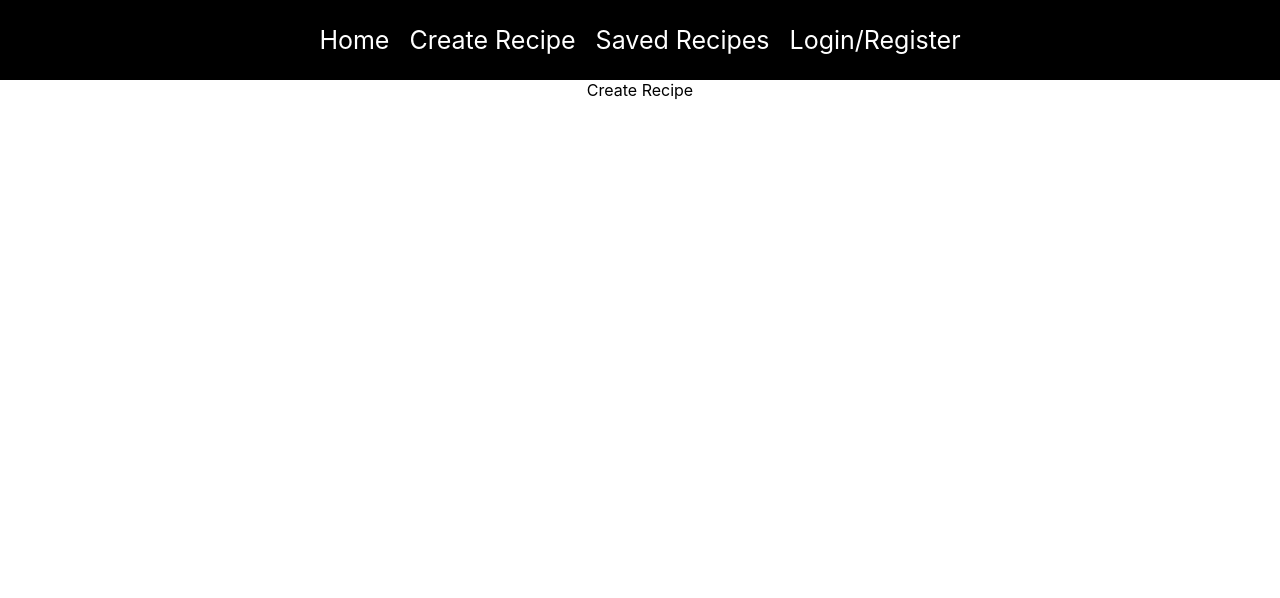
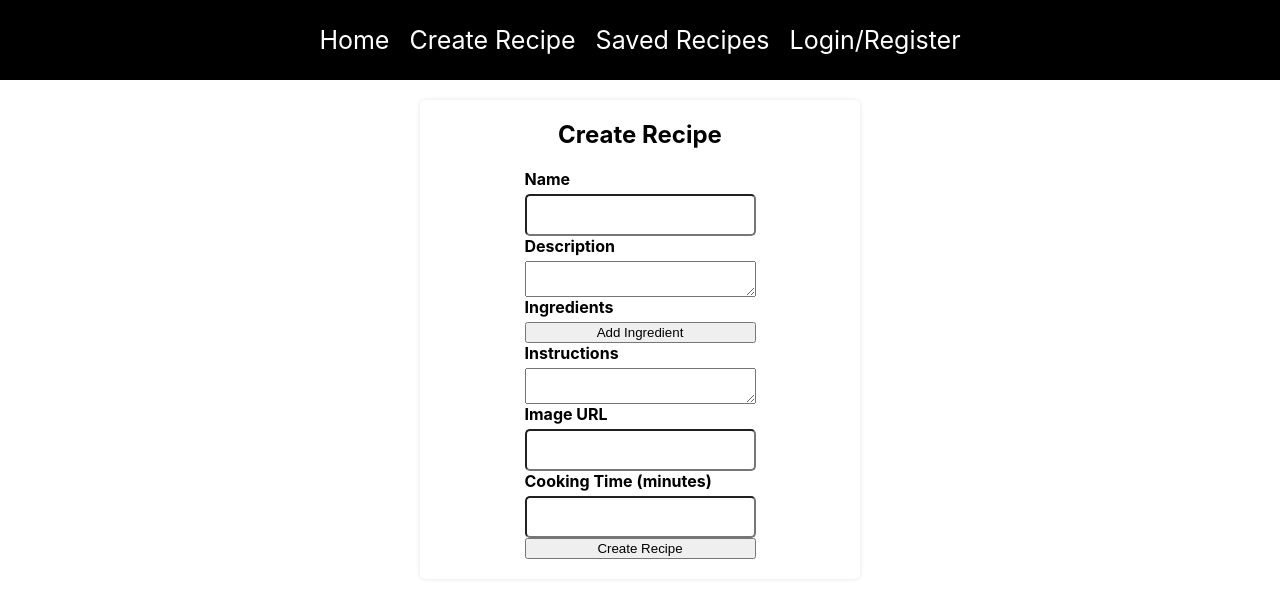
Before and after one commit to ShahinHemat/MERN-recipeApp-front, a React (Create React App) app: page /create-recipe in a window 1280 px wide. Shown: the top 598 px of the page. Built offline with nearby package versions, Linux system fonts and the light colour scheme.

Commit message:
Main functionality almost done

```diff
--- /dev/null
+++ b/src/hooks/useGetUserID.js
@@ -0,0 +1,3 @@
+export const useGetUserID = () => {
+    return window.localStorage.getItem("userID");
+};
--- a/src/pages/create-recipe.js
+++ b/src/pages/create-recipe.js
@@ -1,3 +1,82 @@
+import { useState, useRef } from "react";
+import axios from "axios";
+import { useGetUserID } from "../hooks/useGetUserID";
+import { useNavigate } from "react-router-dom";
+
 export const CreateRecipe = () => {
-    return <div>Create Recipe</div>
+    const userID = useGetUserID();
+
+    const [recipe, setRecipe] = useState({
+        name: "",
+        description: '',
+        ingredients: [],
+        instructions: '',
+        imageUrl: '',
+        cookingTime: 0,
+        userOwner: userID,
+    });
+
+    const navigate = useNavigate();
+
+    const handleChange = (e) => {
+        const { name, value } = e.target;
+        setRecipe({ ...recipe, [name]: value });
+    };
+
+    const handleIngredientChange = (e, idx) => {
+        const { value } = e.target;
+        const ingredients = recipe.ingredients;
+        ingredients[idx] = value;
+        setRecipe({ ...recipe, ingredients });
+    };
+
+    const ingredientRef = useRef(null);
+
+    const addIngredient = () => {
+        setRecipe({ ...recipe, ingredients: [...recipe.ingredients, ''] });
+        setTimeout(() => {
+            ingredientRef.current.focus();
+        }, 0);
+    };
+
+
+    const onSubmit = async (e) => {
+        e.preventDefault();
+        try {
+            await axios.post('http://localhost:3001/recipes', recipe);
+            alert('Recipe Created');
+            navigate('/');
+        } catch (err) {
+            console.error(err);
+        }
+    }
+
+    return (
+        <div className="create-recipe">
+            <h2>Create Recipe</h2>
+            <form onSubmit={onSubmit}>
+                <label htmlFor="name">Name</label>
+                <input type='text' id='name' name="name" onChange={handleChange} />
+                <label htmlFor="description">Description</label>
+                <textarea id='description' name='description' onChange={handleChange}></textarea>
+
+                <label htmlFor="ingredients">Ingredients</label>
+
+                {recipe.ingredients.map((ingredient, idx) => (
+                    <input key={idx} type='text' name='ingredients' value={ingredient} onChange={(e) => handleIngredientChange(e, idx)} ref={idx === recipe.ingredients.length - 1 ? ingredientRef : null} />
+                ))}
+
+                <button onClick={addIngredient} type='button'>Add Ingredient</button>
+
+                <label htmlFor="instructions">Instructions</label>
+                <textarea id="instructions" name="instructions" onChange={handleChange}></textarea>
+                <label htmlFor="imageUrl">Image URL</label>
+                <input type='text' id="imageUrl" name="imageUrl" onChange={handleChange} />
+                <label htmlFor="cookingTime">Cooking Time (minutes)</label>
+                <input type='number' id="cookingTime" name="cookingTime" onChange={handleChange} />
+
+                <button type="submit">Create Recipe</button>
+            </form>
+        </div>
+    );
 };
--- a/src/pages/home.js
+++ b/src/pages/home.js
@@ -1,3 +1,63 @@
+import { useState, useEffect } from "react";
+import axios from "axios";
+import { useGetUserID } from "../hooks/useGetUserID";
+
 export const Home = () => {
-    return <div>Home</div>
+    const [recipes, setRecipes] = useState([]);
+    const [savedRecipes, setSavedRecipes] = useState([]);
+
+    const userID = useGetUserID();
+
+    useEffect(() => {
+        const fetchRecipe = async () => {
+            try {
+                const response = await axios.get('http://localhost:3001/recipes');
+                setRecipes(response.data);
+            } catch (err) {
+                console.error(err);
+            }
+        };
+
+        const fetchSavedRecipe = async () => {
+            try {
+                const response = await axios.get(`http://localhost:3001/recipes/savedRecipes/ids${userID}`);
+                setSavedRecipes(response.data.savedRecipes);
+            } catch (err) {
+                console.error(err);
+            }
+        };
+
+        fetchRecipe();
+        fetchSavedRecipe();
+    }, []);
+
+    const saveRecipe = async (recipeID) => {
+        try {
+            const response = await axios.put('http://localhost:3001/recipes', {recipeID, userID});
+            console.log(response);
+        } catch (err) {
+            console.error(err);
+        }
+    };
+
+    return (
+        <div>
+            <h1>Recipes</h1>
+            <ul>
+                {recipes.map((recipe) => (
+                    <li key={recipe._id}>
+                        <div>
+                            <h2>{recipe.name}</h2>
+                            <button onClick={() => saveRecipe(recipe._id)}>Save</button>
+                        </div>
+                        <div className="instructions">
+                            <p>{recipe.instructions}</p>
+                        </div>
+                        <img src={recipe.imageUrl}/>
+                        <p>Cooking Time: {recipe.cookingTime} (minutes)</p>
+                    </li>
+                ))}
+            </ul>
+        </div>
+    );
 };
```
